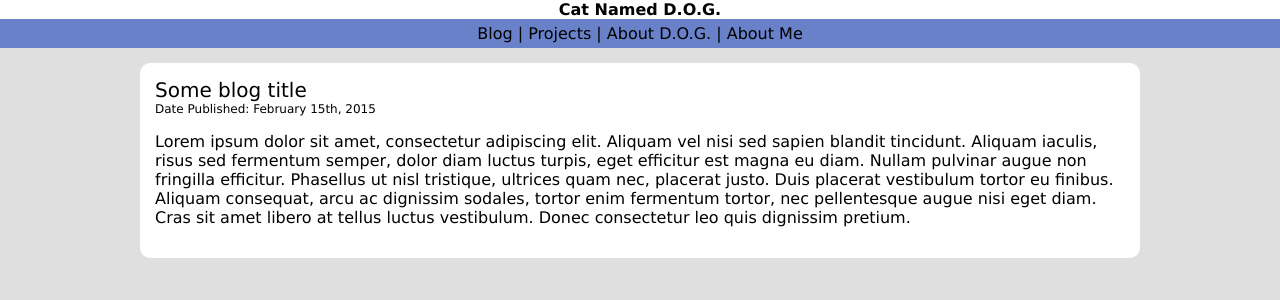
After one commit to catnameddog/django, a Django app: template cnd_blog/templates/base.html in a window 1280 px wide. The commit adds this page. Shown: the top 300 px of the page. Run offline with Django 3.2, Linux system fonts and the light colour scheme; the template is opened without the code that fills it, so the values that code supplies are empty.

Commit message:
* Got some basic HTML/CSS in place. * Fixed the views so that they actually work * Aadded tests to validate thate date views work as expected

```diff
--- a/catnameddog/settings.py
+++ b/catnameddog/settings.py
@@ -84,7 +84,10 @@ USE_TZ = True
 # https://docs.djangoproject.com/en/1.7/howto/static-files/
 
 STATIC_URL = '/static/'
-
+STATICFILES_DIRS = (
+    os.path.join(BASE_DIR, "static"),
+    '/var/www/static/',
+)
 
 LOGGING = {
         'version': 1,
--- /dev/null
+++ b/cnd_blog/static/css/styles.css
@@ -0,0 +1,47 @@
+body {
+    background-color: #DFDFDF;
+    font-family: Verdana, Helvetica, sans-serif;
+}
+
+.header {
+    position: fixed;
+    top: 0px;
+    left: 0px;
+    margin: 0px;
+    padding: 0px;
+    width: 100%;
+    background-color: #ffffff;
+    z-index:10;
+}
+
+.title {
+    font-size: 200%;
+}
+
+.nav_bar {
+    padding: 5px;
+    background-color: #6981C9;
+}
+
+.main {
+    position: relative;
+    top: 30px;
+    width: 1000px;
+    margin: 0px auto;
+    padding: 15px;
+}
+
+.blog_entry {
+    margin-top: 10px;
+    padding: 15px;
+    background-color: #ffffff;
+    border-radius: 10px
+}
+
+.blog_title {
+    font-size: 125%
+}
+
+.blog_pub_date {
+    font-size: 75%
+}
--- /dev/null
+++ b/cnd_blog/templates/base.html
@@ -0,0 +1,39 @@
+{% load staticfiles %}
+<!doctype html>
+<html lang="en">
+    <head>
+        <meta charset="utf-8">
+        <title>Cat Named D.O.G.</title>
+        <link href="{% static "css/styles.css" %}" type="text/css" rel="stylesheet" />
+    </head>
+    <body>
+
+    <div class="header">
+        <div class "title">
+            <center><b>Cat Named D.O.G.</b><center>
+        </div>
+
+        <div class="nav_bar">
+            <center><nav>
+                Blog | Projects | About D.O.G. | About Me
+            </nav></center>
+        </div>
+    </div>
+
+    <div class="main">
+{% block content %}
+        <div class="blog_entry">
+            <div class="blog_title">Some blog title</div>
+            <div class="blog_pub_date"> Date Published: <time datetime="2015-02-15"> February 15th, 2015</time></div>
+            <p>
+            Lorem ipsum dolor sit amet, consectetur adipiscing elit. Aliquam vel nisi sed sapien blandit tincidunt. Aliquam iaculis, risus sed fermentum semper, dolor diam luctus turpis, eget efficitur est magna eu diam. Nullam pulvinar augue non fringilla efficitur. Phasellus ut nisl tristique, ultrices quam nec, placerat justo. Duis placerat vestibulum tortor eu finibus. Aliquam consequat, arcu ac dignissim sodales, tortor enim fermentum tortor, nec pellentesque augue nisi eget diam. Cras sit amet libero at tellus luctus vestibulum. Donec consectetur leo quis dignissim pretium.
+            </p>
+        </div>
+{% endblock %}
+    </div>
+
+    <div class="footer">
+
+    </div>
+    </body>
+</html>
--- a/cnd_blog/urls.py
+++ b/cnd_blog/urls.py
@@ -1,3 +1,5 @@
+from django.conf import settings
+from django.conf.urls.static import static
 from django.conf.urls import patterns, url
 from django.views.generic.dates import ArchiveIndexView
 
@@ -18,4 +20,4 @@ urlpatterns = patterns('',
         url(r'^(?P<year>\d{4})/(?P<month>\d{1,2})/(?P<day>\d{1,2})/$',
             ArticleDayArchiveView.as_view(),
             name='article_day_archive'),
-        )
+        ) + static(settings.STATIC_URL, document_root=settings.STATIC_ROOT)
```
Also changed, not shown: cnd_blog/templates/cnd_blog/article_archive.html (+10 -1 lines), cnd_blog/templates/cnd_blog/article_archive_day.html (+10 -7 lines), cnd_blog/templates/cnd_blog/article_archive_month.html (+10 -7 lines), cnd_blog/templates/cnd_blog/article_archive_year.html (+9 -6 lines), cnd_blog/tests.py (+29 -6 lines), cnd_blog/views.py (+9 -14 lines).
